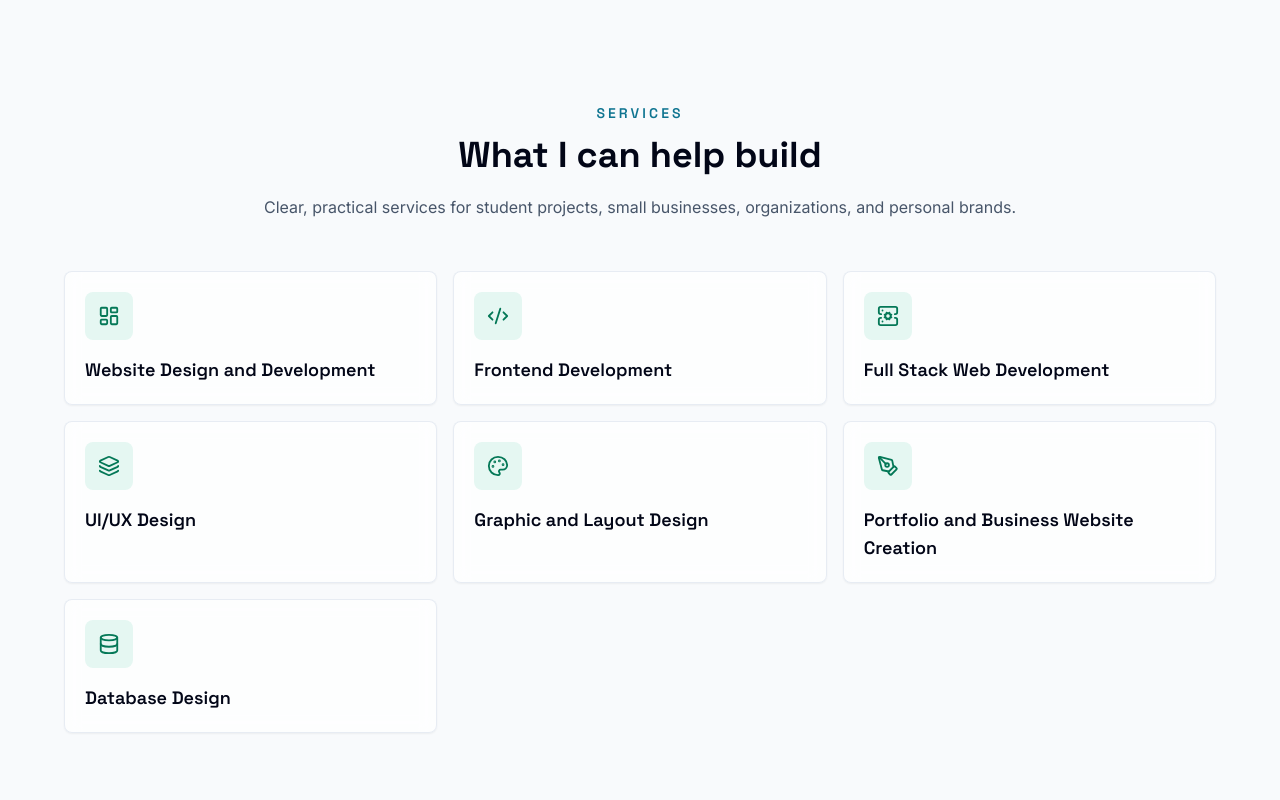
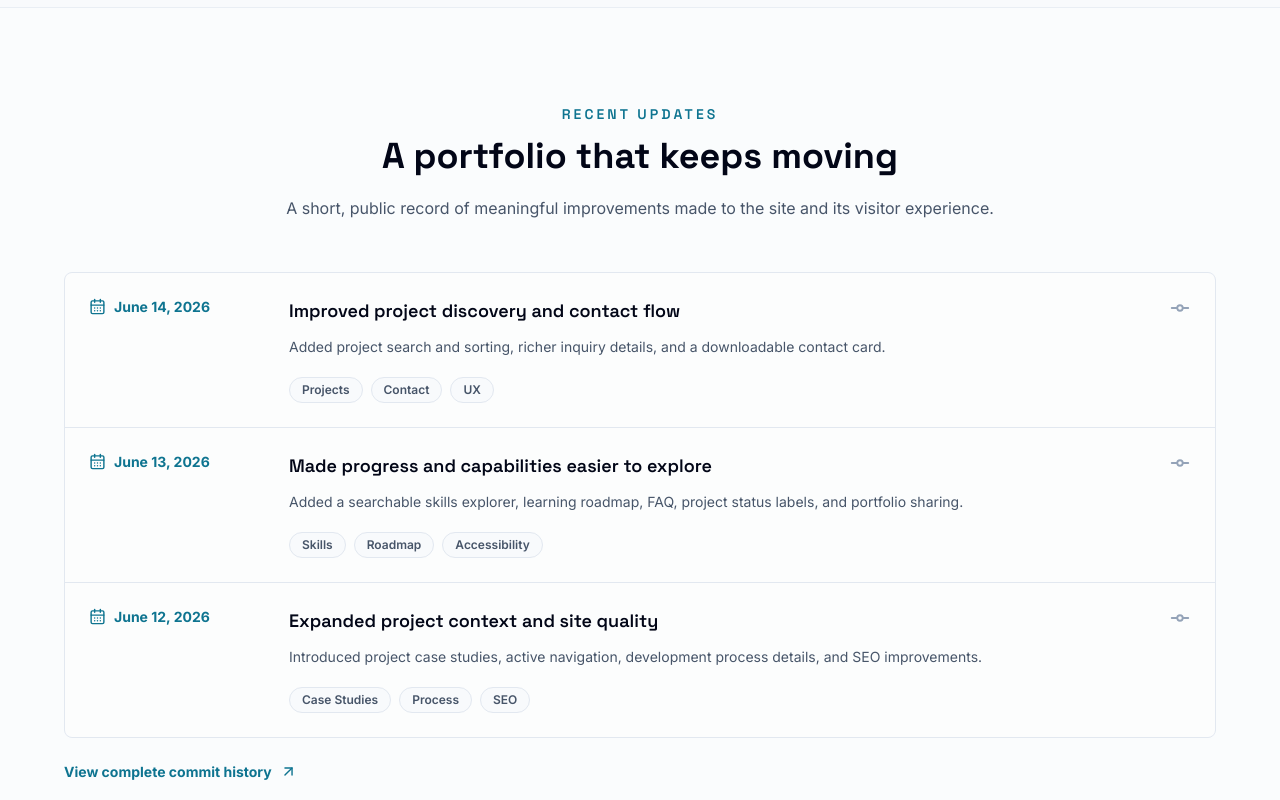
Before and after one commit to Nakauli/aljun-cursiga-portfolio, a React (Vite) app: page / in a window 1280 px wide. Shown: the part 7640-8440 px from the top of the page. Built offline with nearby package versions, Linux system fonts and the light colour scheme.

Commit message:
feat: showcase recent portfolio updates

```diff
--- a/src/App.jsx
+++ b/src/App.jsx
@@ -9,6 +9,7 @@ import Projects from "./components/Projects.jsx";
 import Experience from "./components/Experience.jsx";
 import Learning from "./components/Learning.jsx";
 import Process from "./components/Process.jsx";
+import Updates from "./components/Updates.jsx";
 import Services from "./components/Services.jsx";
 import Faq from "./components/Faq.jsx";
 import Contact from "./components/Contact.jsx";
@@ -64,6 +65,7 @@ export default function App() {
         <Experience />
         <Learning />
         <Process />
+        <Updates />
         <Services />
         <Faq />
         <Contact />
--- /dev/null
+++ b/src/components/Updates.jsx
@@ -0,0 +1,60 @@
+import { motion } from "framer-motion";
+import { ArrowUpRight, CalendarDays, GitCommitHorizontal } from "lucide-react";
+import SectionHeader from "./SectionHeader.jsx";
+import { profile } from "../data/profile.js";
+import { siteUpdates } from "../data/updates.js";
+
+export default function Updates() {
+  return (
+    <section id="updates" className="relative z-10 border-y border-slate-200/70 bg-white/35 px-4 py-24 dark:border-white/10 dark:bg-white/[0.025]">
+      <div className="mx-auto max-w-6xl">
+        <SectionHeader eyebrow="Recent Updates" title="A portfolio that keeps moving">
+          A short, public record of meaningful improvements made to the site and its visitor experience.
+        </SectionHeader>
+
+        <div className="grid gap-px overflow-hidden rounded-[8px] border border-slate-200 bg-slate-200 dark:border-white/10 dark:bg-white/10">
+          {siteUpdates.map((update, index) => (
+            <motion.article
+              key={update.date}
+              className="grid gap-5 bg-white/90 p-6 dark:bg-[#071827]/95 md:grid-cols-[180px_1fr_auto] md:items-start"
+              initial={{ opacity: 0, y: 18 }}
+              whileInView={{ opacity: 1, y: 0 }}
+              viewport={{ once: true, margin: "-70px" }}
+              transition={{ duration: 0.45, delay: index * 0.07 }}
+            >
+              <p className="flex items-center gap-2 text-sm font-bold text-cyan-700 dark:text-cyan-300">
+                <CalendarDays size={17} aria-hidden="true" />
+                {update.date}
+              </p>
+              <div>
+                <h3 className="font-display text-lg font-semibold text-slate-950 dark:text-white">{update.title}</h3>
+                <p className="mt-2 text-sm leading-7 text-slate-600 dark:text-slate-300">{update.summary}</p>
+                <div className="mt-4 flex flex-wrap gap-2">
+                  {update.tags.map((tag) => (
+                    <span
+                      key={tag}
+                      className="rounded-full border border-slate-200 bg-slate-50 px-3 py-1 text-xs font-semibold text-slate-600 dark:border-white/10 dark:bg-white/[0.06] dark:text-slate-300"
+                    >
+                      {tag}
+                    </span>
+                  ))}
+                </div>
+              </div>
+              <GitCommitHorizontal className="hidden text-slate-400 md:block" size={22} aria-hidden="true" />
+            </motion.article>
+          ))}
+        </div>
+
+        <a
+          href={`${profile.github}/commits/main`}
+          target="_blank"
+          rel="noreferrer"
+          className="mt-6 inline-flex items-center gap-2 text-sm font-bold text-cyan-700 transition hover:text-cyan-500 dark:text-cyan-300"
+        >
+          View complete commit history
+          <ArrowUpRight size={17} />
+        </a>
+      </div>
+    </section>
+  );
+}
--- /dev/null
+++ b/src/data/updates.js
@@ -0,0 +1,20 @@
+export const siteUpdates = [
+  {
+    date: "June 14, 2026",
+    title: "Improved project discovery and contact flow",
+    summary: "Added project search and sorting, richer inquiry details, and a downloadable contact card.",
+    tags: ["Projects", "Contact", "UX"],
+  },
+  {
+    date: "June 13, 2026",
+    title: "Made progress and capabilities easier to explore",
+    summary: "Added a searchable skills explorer, learning roadmap, FAQ, project status labels, and portfolio sharing.",
+    tags: ["Skills", "Roadmap", "Accessibility"],
+  },
+  {
+    date: "June 12, 2026",
+    title: "Expanded project context and site quality",
+    summary: "Introduced project case studies, active navigation, development process details, and SEO improvements.",
+    tags: ["Case Studies", "Process", "SEO"],
+  },
+];
```
